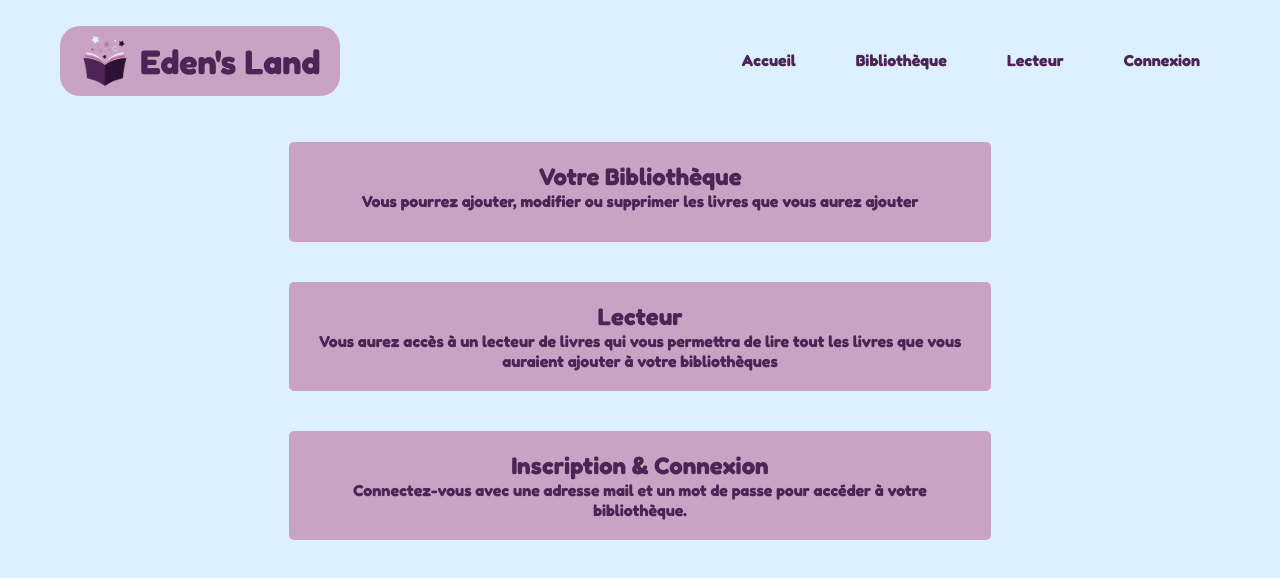
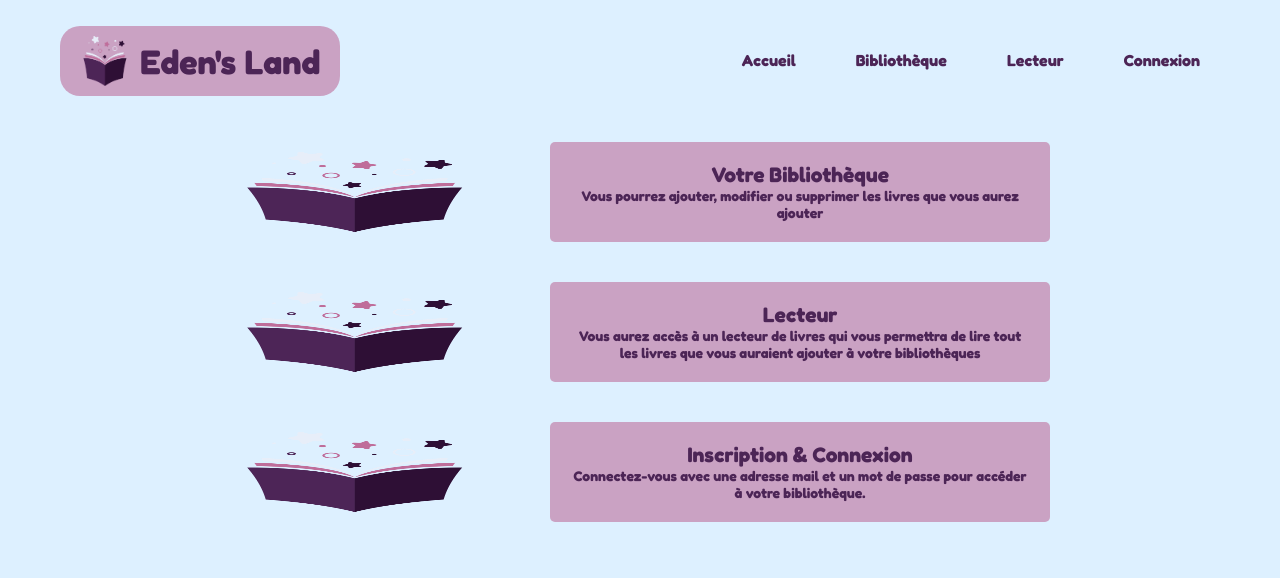
Before and after one commit to zakari9959/edensland, a Next.js app: page / in a window 1280 px wide. Shown: the top 578 px of the page. Built offline with nearby package versions, Linux system fonts and the light colour scheme; no server answers.

Commit message:
ajout api

```diff
--- a/app/components/BibliList/BibliList.tsx
+++ b/app/components/BibliList/BibliList.tsx
@@ -16,7 +16,7 @@ export default function BibliList() {
     typeof window !== 'undefined' ? localStorage.getItem('token') : null;
   useEffect(() => {
     if (token) {
-      fetch('http://localhost:4000/api/books', {
+      fetch('https://edensland-api.vercel.app/api/books', {
         headers: {
           Authorization: `Bearer ${token}`,
         },
@@ -40,7 +40,7 @@ export default function BibliList() {
   }, [token]);
   const handleDeleteBook = (bookId: number) => {
     if (token) {
-      fetch(`http://localhost:4000/api/books/${bookId}`, {
+      fetch(`https://edensland-api.vercel.app/api/books/${bookId}`, {
         method: 'DELETE',
         headers: {
           Authorization: `Bearer ${token}`,
--- a/app/components/HomeLinks/HomeLinks.css
+++ b/app/components/HomeLinks/HomeLinks.css
@@ -3,18 +3,27 @@
   flex-direction: column;
   align-items: center;
 }
-.homelinks a {
-  width: 70%;
+.homelinks .homelink {
+  display: flex;
+  justify-content: space-around;
+  align-items: center;
+  gap: 50px;
+}
+.homelinks .homelink__img {
+  padding: 10px 0 10px 0;
+}
+.homelinks .homelink__desc {
+  width: 500px;
   min-height: 100px;
-  margin: 20px;
+  margin: 20px 0 20px 20px;
   padding: 20px;
   background-color: rgba(191, 110, 155, 0.6);
   border-radius: 5px;
   text-align: center;
+  font-size: 14px;
   transition: ease-out 0.3s;
 }
-.homelinks a:hover {
+.homelinks .homelink__desc:hover {
   background-color: #4c2556;
   color: #ddf0ff;
-  transform: scale(1.1);
 }/*# sourceMappingURL=HomeLinks.css.map */
--- a/app/components/HomeLinks/HomeLinks.scss
+++ b/app/components/HomeLinks/HomeLinks.scss
@@ -3,19 +3,28 @@
   display: flex;
   flex-direction: column;
   align-items: center;
-  & a {
-    width: 70%;
+  & .homelink {
+    display: flex;
+    justify-content: space-around;
+    align-items: center;
+    gap: 50px;
+    &__img {
+      padding: 10px 0 10px 0;
+    }
+    &__desc {
+      width: 500px;
       min-height: 100px;
-    margin: 20px;
+      margin: 20px 0 20px 20px;
       padding: 20px;
       background-color: colors.$secondary;
       border-radius: 5px;
       text-align: center;
+      font-size: 14px;
       transition: ease-out 0.3s;
     }
-  & a:hover {
+    &__desc:hover {
       background-color: colors.$primary;
       color: colors.$tertiary;
-    transform: scale(1.1);
     }
   }
+}
--- a/app/components/HomeLinks/HomeLinks.tsx
+++ b/app/components/HomeLinks/HomeLinks.tsx
@@ -1,30 +1,60 @@
 import React from 'react';
 import Link from 'next/link';
 import './HomeLinks.css';
+import Image from 'next/image';
 
 export default function HomeLinks() {
+  const imgwidth = 250;
+  const imgheight = 100;
   return (
     <div className='homelinks'>
-      <Link href='/bibli'>
+      <Link href='/bibli' className='homelink'>
+        <Image
+          className='homelink__img'
+          src='/assets/logo-edensland.png'
+          alt='Logo de livres'
+          width={imgwidth}
+          height={imgheight}
+        />
+        <div className='homelink__desc'>
           <h2>Votre Bibliothèque</h2>
           <p>
-          Vous pourrez ajouter, modifier ou supprimer les livres que vous aurez
-          ajouter
+            Vous pourrez ajouter, modifier ou supprimer les livres que vous
+            aurez ajouter
           </p>
+        </div>
       </Link>
-      <Link href='/reader'>
+      <Link href='/reader' className='homelink'>
+        <Image
+          className='homelink__img'
+          src='/assets/logo-edensland.png'
+          alt='Logo de livres'
+          width={imgwidth}
+          height={imgheight}
+        />
+        <div className='homelink__desc'>
           <h2>Lecteur</h2>
           <p>
             Vous aurez accès à un lecteur de livres qui vous permettra de lire
             tout les livres que vous auraient ajouter à votre bibliothèques
           </p>
+        </div>
       </Link>
-      <Link href='/login'>
+      <Link href='/login' className='homelink'>
+        <Image
+          className='homelink__img'
+          src='/assets/logo-edensland.png'
+          alt='Logo de livres'
+          width={imgwidth}
+          height={imgheight}
+        />
+        <div className='homelink__desc'>
           <h2>Inscription & Connexion</h2>
           <p>
-          Connectez-vous avec une adresse mail et un mot de passe pour accéder à
-          votre bibliothèque.
+            Connectez-vous avec une adresse mail et un mot de passe pour accéder
+            à votre bibliothèque.
           </p>
+        </div>
       </Link>
     </div>
   );
--- a/app/components/LoginForm/LoginForm.tsx
+++ b/app/components/LoginForm/LoginForm.tsx
@@ -23,8 +23,8 @@ export default function LoginForm() {
   } = useForm<Inputs>();
 
   const apiUrl = isLogin
-    ? 'http://localhost:4000/api/auth/login' // Route de connexion
-    : 'http://localhost:4000/api/auth/signup'; // Route d'inscription
+    ? 'https://edensland-api.vercel.app/api/auth/login' // Route de connexion
+    : 'https://edensland-api.vercel.app/api/auth/signup'; // Route d'inscription
 
   const onSubmit: SubmitHandler<Inputs> = async (data) => {
     try {
--- a/app/context/bookDataContext.tsx
+++ b/app/context/bookDataContext.tsx
@@ -28,7 +28,7 @@ export const SelectedBookContextProvider = ({
       'Content-Type': 'application/json',
     };
 
-    fetch('http://localhost:4000/api/books', {
+    fetch('https://edensland-api.vercel.app/api/books', {
       method: 'GET',
       headers: headers,
     })
--- a/app/reader/page.tsx
+++ b/app/reader/page.tsx
@@ -18,7 +18,7 @@ export default function Reader() {
 
   useEffect(() => {
     if (token) {
-      fetch('http://localhost:4000/api/books', {
+      fetch('https://edensland-api.vercel.app/api/books', {
         headers: {
           Authorization: `Bearer ${token}`,
         },
```
Also changed, not shown: app/components/CreateBook/CreateBook.tsx (+10 -7 lines), 2 other files (tests, documents, lock files or other folders). Lines whose indentation alone changed are shown as unchanged.
